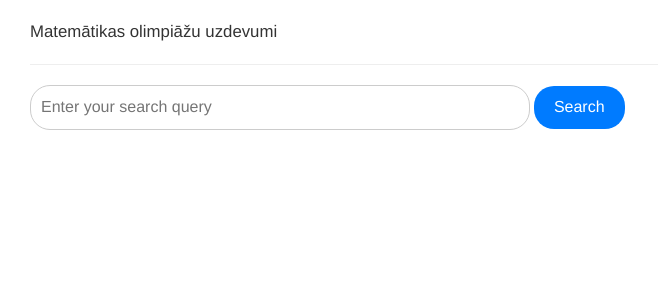
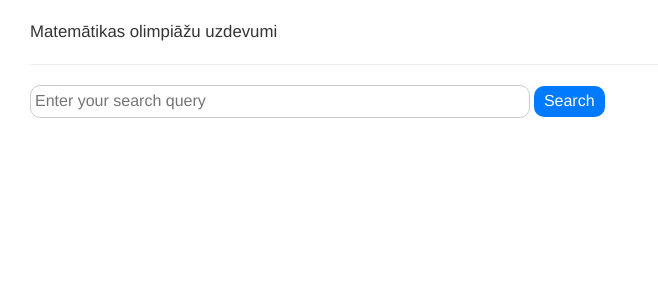
Before and after one commit to eliozo/qualification-project, a Python web app: template eliozoapp/eliozo/templates/main.html in a window 1280 px wide. Shown: the part 52-352 px from the top of the page, without its empty margins (0-658 px from the left). Run offline with Jinja, Linux system fonts and the light colour scheme; the template is opened without the code that fills it, so the values that code supplies are empty; some libraries are stand-ins or nearby versions.

Commit message:
Updated CSS

```diff
--- a/eliozoapp/eliozo/templates/main.html
+++ b/eliozoapp/eliozo/templates/main.html
@@ -18,20 +18,20 @@
         /* Style for the input field */
         .search-input {
             width: 500px;
-            padding: 10px;
+            padding: 4px;
             border: 1px solid #ccc;
-            border-radius: 20px; /* Rounded corners */
+            border-radius: 10px; /* Rounded corners */
             outline: none;
             font-size: 16px;
         }
 
         /* Style for the search button */
         .search-button {
-            padding: 10px 20px;
+            padding: 4px 10px;
             background-color: #007bff;
             border: none;
             color: white;
-            border-radius: 20px; /* Rounded corners */
+            border-radius: 10px; /* Rounded corners */
             cursor: pointer;
             font-size: 16px;
         }
```
Also changed, not shown: eliozoapp/eliozo/templates/olympiads.html (+34 -4 lines).
